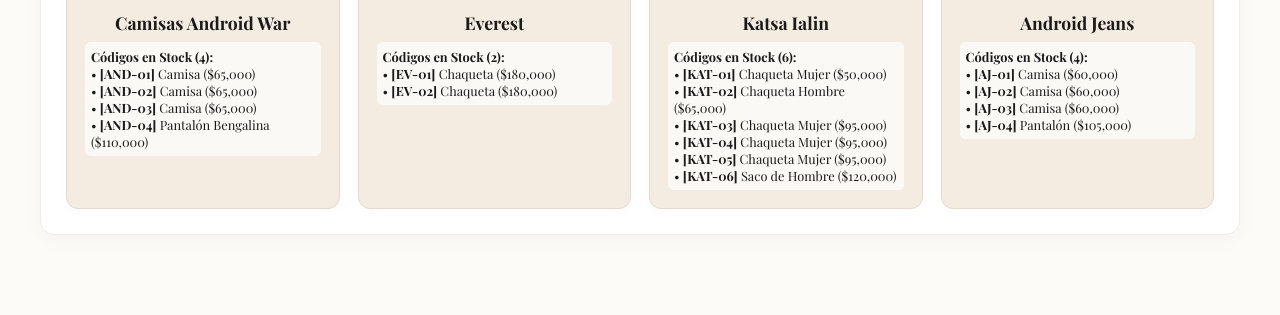
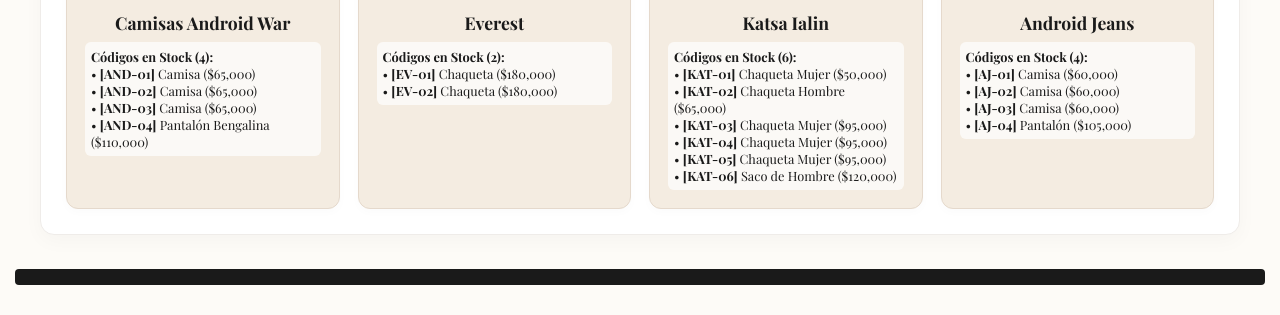
Before and after one commit to AngelBerrio/angel-mar-style, a plain HTML site: page index.html in a window 1280 px wide. Shown: the part 787-1102 px from the top of the page. Before the commit the page ends 1077 px from the top, so only its background shows below. Drawn offline with nearby package versions, Linux system fonts and the light colour scheme; a web font is replaced by a local one.

Commit message:
Update index.html

```diff
--- a/index.html
+++ b/index.html
@@ -199,7 +199,9 @@
     <button class="btn-action-receipt" style="background: var(--accent-gold);" onclick="addNewPurchase()">➕ Agregar otra compra</button>
   </div>
 </div>
-
+  <!-- DEJAR EN PDF RECIBO -->
+<button type="button" class="btn-action-receipt" style="background: #1A1A1A;" onclick="printReceiptPDF()">
+</button>
 <script src="script.js"></script>
 </body>
 </html>
```
